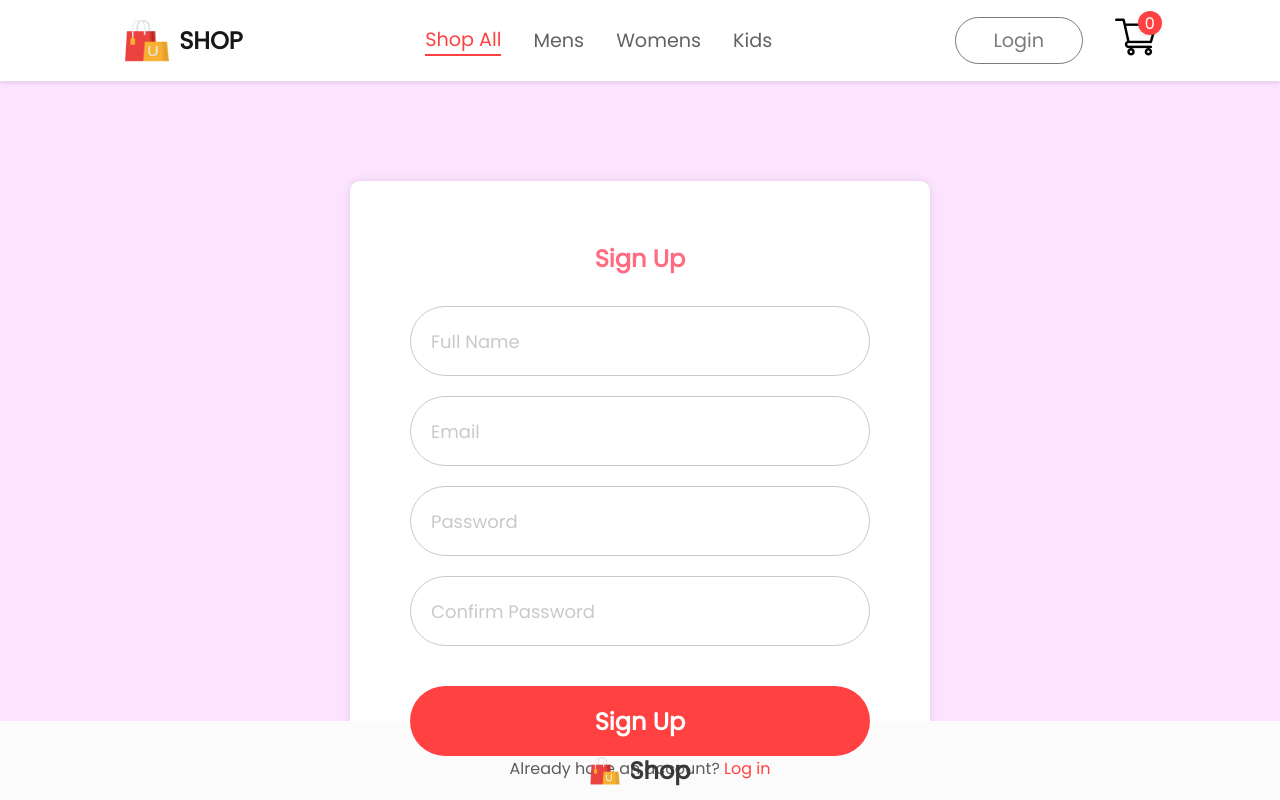
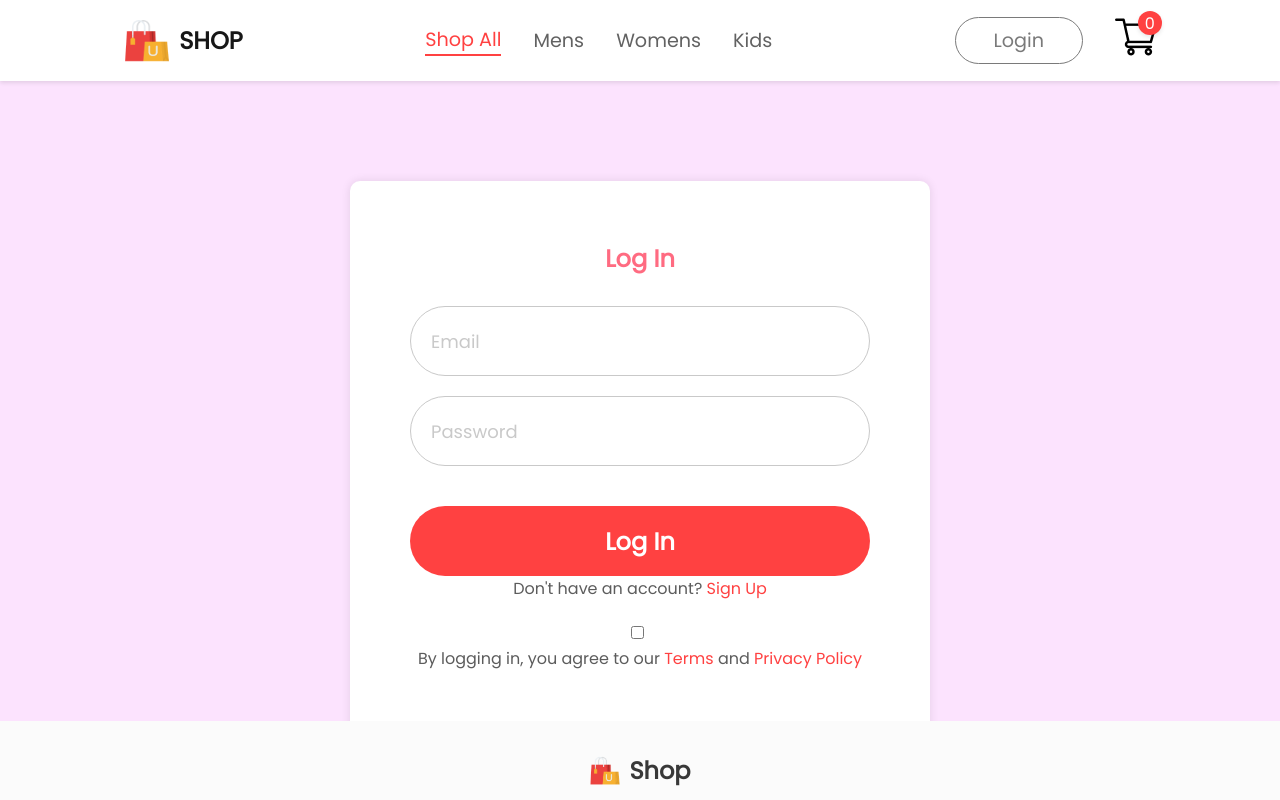
Before and after one commit to ArnaldoGonzalez81318/React-E-Commerce, a React (Create React App) app in the folder frontend/: page /login in a window 1280 px wide. Both pictures are taken after a click on the element "Log in". Shown: the top 800 px of the page. Built offline with nearby package versions, Linux system fonts and the light colour scheme.

Commit message:
Update loginSignup.jsx

```diff
--- a/frontend/src/Pages/loginSignup.jsx
+++ b/frontend/src/Pages/loginSignup.jsx
@@ -1,11 +1,18 @@
-import React from 'react'
-
-import './CSS/loginSignup.css'
+import React, { useState } from 'react';
+import './CSS/loginSignup.css';
 
 const LoginSignup = () => {
+  const [isSignUp, setIsSignUp] = useState(true);
+
+  const handleSwitchForm = () => {
+    setIsSignUp(!isSignUp);
+  };
+
   return (
     <div className='login-signup'>
       <div className="login-signup-container">
+        {isSignUp ? (
+          <>
             <h2>Sign Up</h2>
             <form className="login-signup-form">
               <input type="text" placeholder="Full Name" />
@@ -14,32 +21,42 @@ const LoginSignup = () => {
               <input type="password" placeholder="Confirm Password" />
               <button>Sign Up</button>
             </form>
-        <p>Already have an account? <span>Log in</span></p>
+            <div className="login-signup-switch">
+              <p>Already have an account? <span onClick={handleSwitchForm}>Log in</span></p>
+            </div>
             <div className="signup-agreement">
+              <label>
                 <input type="checkbox" />
                 <p>
                   By signing up, you agree to our&nbsp;
                   <span>Terms</span> and <span>Privacy Policy</span>
                 </p>
+              </label>
             </div>
-
+          </>
+        ) : (
+          <>
             <h2>Log In</h2>
             <form className="login-signup-form">
               <input type="email" placeholder="Email" />
               <input type="password" placeholder="Password" />
               <button>Log In</button>
             </form>
-        <p>Don't have an account? <span>Sign up</span></p>
+            <div className="login-signup-switch">
+              <p>Don't have an account? <span onClick={handleSwitchForm}>Sign Up</span></p>
+            </div>
             <div className="signup-agreement">
               <input type="checkbox" />
               <p>
-            By signing up, you agree to our&nbsp;
+                By logging in, you agree to our&nbsp;
                 <span>Terms</span> and <span>Privacy Policy</span>
               </p>
             </div>
+          </>
+        )}
       </div>
     </div>
-  )
-}
+  );
+};
 
-export default LoginSignup
+export default LoginSignup;
```
Lines whose indentation alone changed are shown as unchanged.
